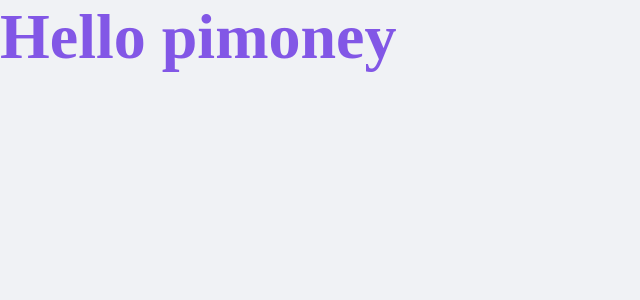
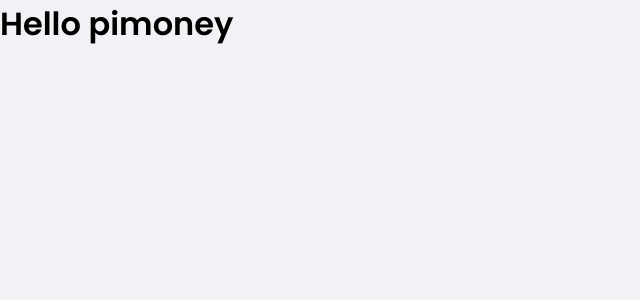
Before and after one commit to pedroigor66/ignite_reactjs_pimoney, a React (Create React App) app: page / in a window 1280 px wide. Shown: the top 300 px of the page, without its empty margins (0-640 px from the left). Built offline with nearby package versions, Linux system fonts and the light colour scheme.

Commit message:
Part 1.6: Poppins font imported and applied from Google fonts

```diff
--- a/public/index.html
+++ b/public/index.html
@@ -1,12 +1,21 @@
 <!DOCTYPE html>
 <html lang="en">
   <head>
+    <!-- this should come in the beginning, loads fonts faster -->
+    <link rel="preconnect" href="https://fonts.googleapis.com" />
+    <link rel="preconnect" href="https://fonts.gstatic.com" crossorigin />
+
     <meta charset="utf-8" />
     <meta name="viewport" content="width=device-width, initial-scale=1" />
 
     <link rel="shortcut icon" href="favicon.png" type="image/png" />
 
     <title>pimoney</title>
+
+    <link
+      href="https://fonts.googleapis.com/css2?family=Poppins:wght@400;600&display=swap"
+      rel="stylesheet"
+    />
   </head>
   <body>
     <noscript>You need to enable JavaScript to run this app.</noscript>
--- a/src/App.tsx
+++ b/src/App.tsx
@@ -1,15 +1,9 @@
-import styled from "styled-components";
 import { GlobalStyle } from "./styles/global";
-
-const Title = styled.h1`
-  font-size: 64px;
-  color: #8257e6;
-`;
 
 export function App() {
   return (
     <div className='App'>
-      <Title>Hello pimoney</Title>
+      <h1>Hello pimoney</h1>
       <GlobalStyle />
     </div>
   );
--- a/src/styles/global.ts
+++ b/src/styles/global.ts
@@ -38,6 +38,15 @@
     -webkit-font-smoothing: antialiased;
   }
 
+  body, input, textarea, button {
+    font-family: 'Poppins', sans-serif;
+    font-weight: 400;
+  }
+
+  h1, h2, h3, h4, h5, h6, strong {
+    font-weight: 600;
+  }
+
   button {
     cursor: pointer;
   }
```
